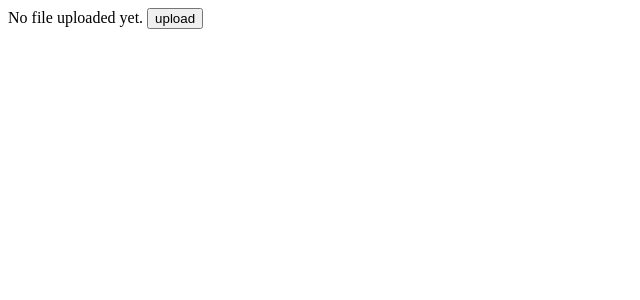
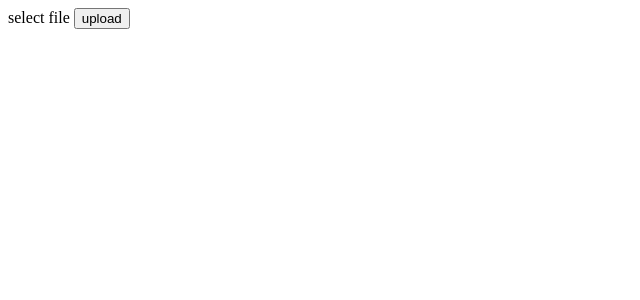
Before and after one commit to ferclaverino/spring-upload, an Angular app in the folder ui/: page / in a window 1280 px wide. Shown: the top 300 px of the page, without its empty margins (0-640 px from the left). Built offline with nearby package versions, Linux system fonts and the light colour scheme.

Commit message:
allow multiple files

```diff
--- a/ui/src/app/app.component.html
+++ b/ui/src/app/app.component.html
@@ -1,4 +1,4 @@
-<app-file-upload (fileSelected)="fileSelected($event)" />
+<app-file-upload-button (filesSelected)="filesSelected($event)" />
 <div *ngIf="uploadProcess.status === UploadStatus.UPLOADING">
   {{ uploadProcess.progress }}
 </div>
--- a/ui/src/app/app.component.ts
+++ b/ui/src/app/app.component.ts
@@ -1,5 +1,5 @@
 import { Component, DestroyRef, inject } from '@angular/core';
-import { FileUploadComponent } from './components/file-upload/file-upload.component';
+import { FileUploadComponent } from './components/file-upload-button/file-upload-button.component';
 import { FileUploadService } from './services/file-upload.service';
 import { takeUntilDestroyed } from '@angular/core/rxjs-interop';
 import { CommonModule } from '@angular/common';
@@ -26,9 +26,9 @@ export class AppComponent {
 
   constructor(private readonly fileUploadService: FileUploadService) {}
 
-  fileSelected(file: File) {
+  filesSelected(files: FileList) {
     this.fileUploadService
-      .upload(file)
+      .upload(files[0])
       .pipe(
         tap(() => this.uploadProcess.start()),
         takeUntilDestroyed(this.destroyRef),
--- /dev/null
+++ b/ui/src/app/components/file-upload-button/file-upload-button.component.html
@@ -0,0 +1,6 @@
+<input type="file" multiple (change)="onFilesSelected($event)" #fileInput />
+
+<div>
+  <span *ngIf="!areFilesSelected">select file </span>
+  <button (click)="fileInput.click()">upload</button>
+</div>
--- /dev/null
+++ b/ui/src/app/components/file-upload-button/file-upload-button.component.ts
@@ -0,0 +1,24 @@
+import { CommonModule } from '@angular/common';
+import { Component, EventEmitter, Output } from '@angular/core';
+
+@Component({
+  selector: 'app-file-upload-button',
+  standalone: true,
+  imports: [CommonModule],
+  templateUrl: './file-upload-button.component.html',
+  styleUrl: './file-upload-button.component.scss',
+})
+export class FileUploadComponent {
+  areFilesSelected = false;
+
+  @Output()
+  filesSelected = new EventEmitter<FileList>();
+
+  onFilesSelected(event: Event) {
+    const target = event.target as HTMLInputElement;
+    if (!target.files?.length) return;
+
+    this.areFilesSelected = true;
+    this.filesSelected.emit(target.files);
+  }
+}
--- a/ui/src/app/components/file-upload/file-upload.component.html
+++ /dev/null
@@ -1,6 +0,0 @@
-<input type="file" (change)="onFileSelected($event)" #fileInput />
-
-<div>
-  {{ fileName || "No file uploaded yet." }}
-  <button (click)="fileInput.click()">upload</button>
-</div>
--- a/ui/src/app/components/file-upload/file-upload.component.ts
+++ /dev/null
@@ -1,25 +0,0 @@
-import { Component, EventEmitter, Output } from '@angular/core';
-
-@Component({
-  selector: 'app-file-upload',
-  standalone: true,
-  imports: [],
-  templateUrl: './file-upload.component.html',
-  styleUrl: './file-upload.component.scss',
-})
-export class FileUploadComponent {
-  fileName = '';
-
-  @Output()
-  fileSelected = new EventEmitter<File>();
-
-  onFileSelected(event: Event) {
-    const target = event.target as HTMLInputElement;
-    if (!target.files?.length) return;
-
-    const file: File = target.files[0];
-
-    this.fileName = file.name;
-    this.fileSelected.emit(file);
-  }
-}
```
Also changed, not shown: ui/src/app/components/file-upload-button/file-upload-button.component.scss (renamed from ui/src/app/components/file-upload/file-upload.component.scss), 1 other file (tests, documents, lock files or other folders).
